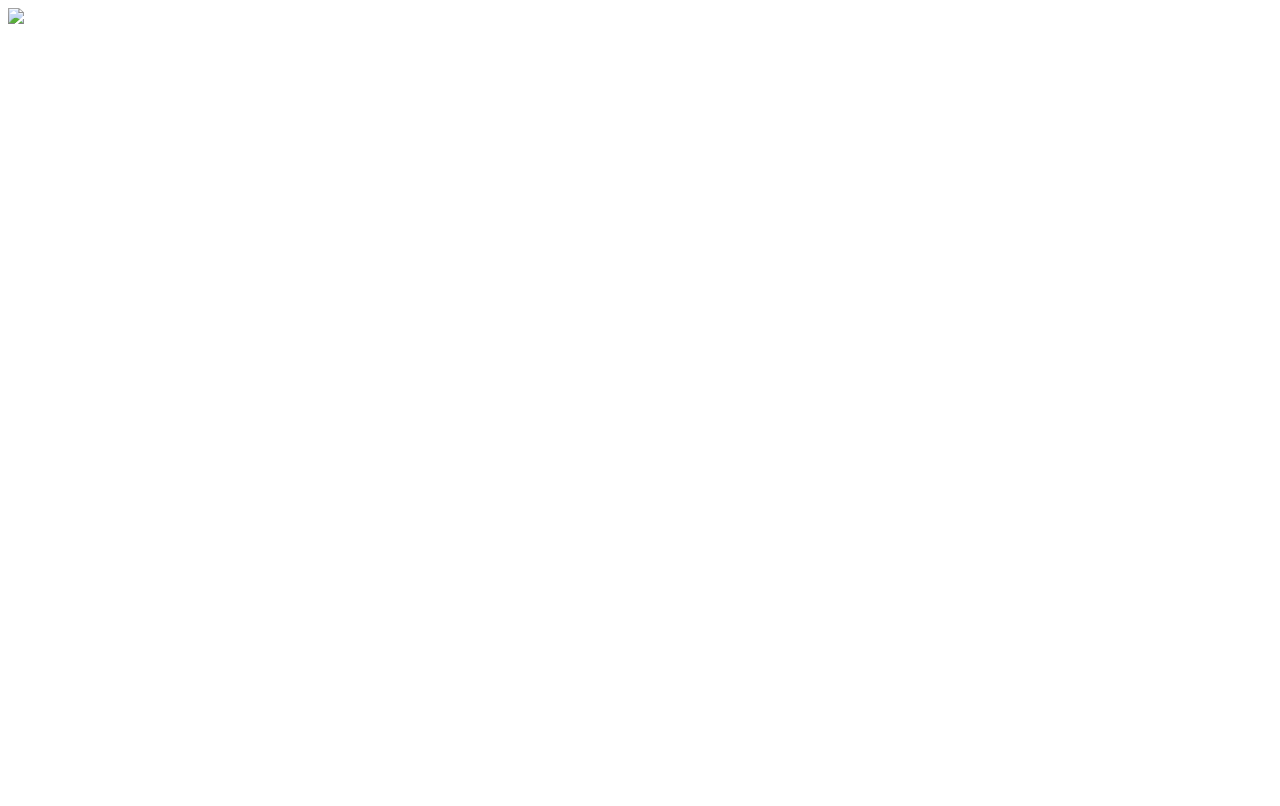
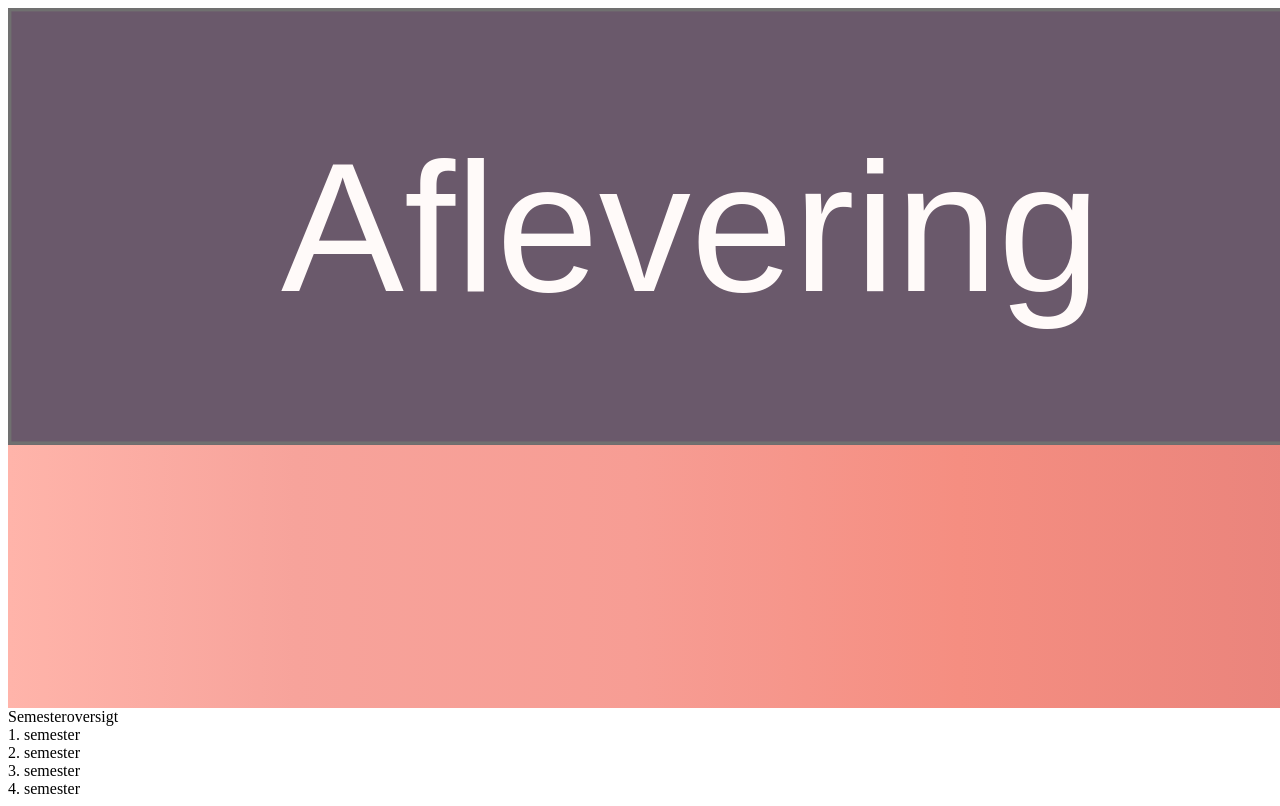
Before and after one commit to caro2705/04_03_01_web_prototype, a plain HTML site: page aflevering.html in a window 1280 px wide. Drawn offline with Linux system fonts and the light colour scheme.

Commit message:
joanna 2

```diff
--- a/aflevering.html
+++ b/aflevering.html
@@ -17,10 +17,17 @@
 
 <body>
 
-    <img src="aflevering_baggrund.svg">
+    <div id="aflevering"></div>
 
+    <div id="overboks1" class="overboks">Semesteroversigt</div>
 
+    <div id="boks" class="hide">1. semester</div>
 
+    <div id="boks" class="hide">2. semester</div>
+
+    <div id="boks" class="hide">3. semester</div>
+
+    <div id="boks" class="hide">4. semester</div>
 
 
 </body>
--- a/style.css
+++ b/style.css
@@ -4,6 +4,7 @@
 3: Form styling
 4: Table styles
 5: Page specific styles
+6: bokse
 ---------------------------------------------------*/
 
 /*---------------------------------------------------
@@ -150,3 +151,15 @@ td {
 .loginpage {
     background-color: var(--color-accent);
 }
+
+/*---------------------------------------------------
+6: bokse
+---------------------------------------------------*/
+#aflevering {
+    background-image: url(billeder/aflevering_baggrund.svg);
+    background-size: 100%;
+    width: 100vw;
+    height: 54.70vw;
+    position: relative;
+
+}
```
